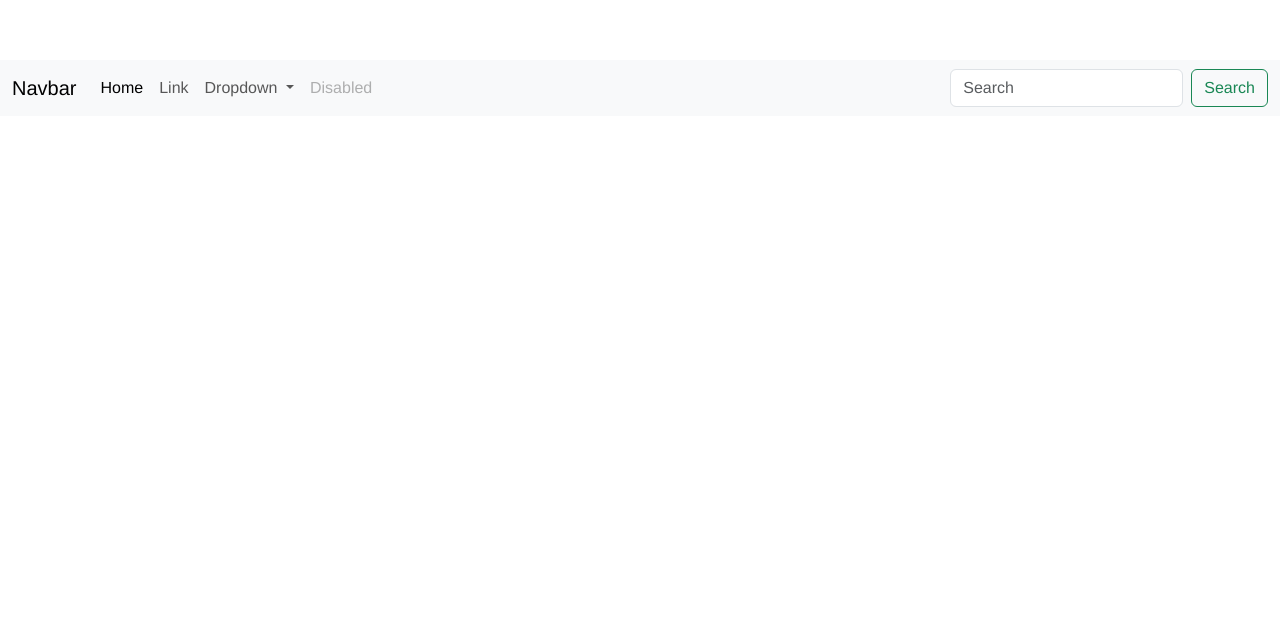
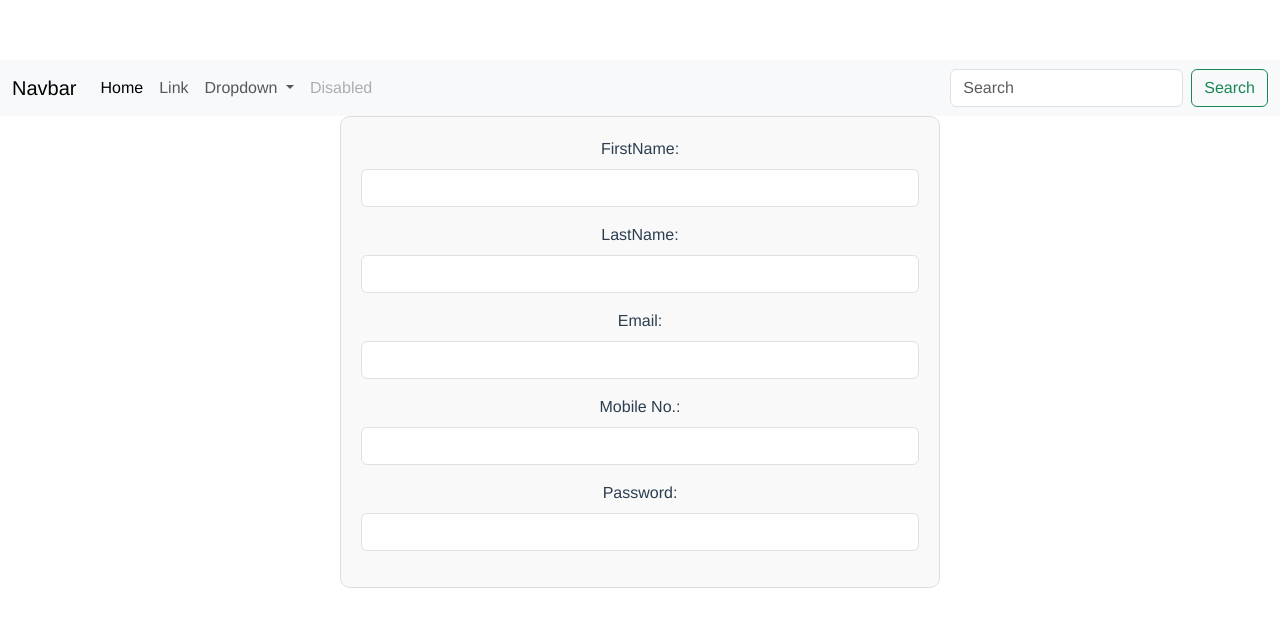
Before and after one commit to aayushtailang1911/AmazonClone-Frontent-Vue, a Vue app in the folder amazon-clone/: page /register in a window 1280 px wide. Shown: the top 626 px of the page. Built offline with nearby package versions, Linux system fonts and the light colour scheme.

Commit message:
addedRegistratrionFormBasicTemplate

```diff
--- a/amazon-clone/src/App.vue
+++ b/amazon-clone/src/App.vue
@@ -1,15 +1,19 @@
 <template>
+
   <navbar-component />
+ <router-view></router-view>
 
 </template>
 
 <script>
 import NavbarComponent from "./components/layout/NavbarComponent.vue";
+//import RegistrationForm from "./components/RegistrationForm.vue"
 
 export default {
   name: "App",
   components: {
-    NavbarComponent,
+    NavbarComponent
+
   },
 };
 </script>
--- /dev/null
+++ b/amazon-clone/src/components/RegistrationForm.vue
@@ -0,0 +1,112 @@
+<template>
+    <form @submit.prevent="toRegister" class="custom-form">
+       <div class="mb-3">
+        <label for="firstName" class="form-label">FirstName:</label>
+   <input type="text" class="form-control" id="firstName" v-model="user.firstName" required>
+</div>
+<div class="mb-3">
+        <label for="lastName" class="form-label">LastName:</label>
+   <input type="text" class="form-control" id="lasName" v-model="user.lasName" >
+</div>
+<div class="mb-3">
+        <label for="Email" class="form-label">Email:</label>
+   <input type="email" class="form-control" id="email" v-model="user.email" required>
+<p v-if="emailError" class="text-danger">{{ emailError }}</p>
+</div>
+<div class="mb-3">
+        <label for="mobileNum" class="form-label">Mobile No.:</label>
+   <input type="number" class="form-control" id="mobileInput" v-model="user.mobileNum" required>
+   <p class="text-danger"> {{ mobileError }}</p>
+</div>
+<div class="mb-3">
+        <label for="password" class="form-label">Password:</label>
+   <input type="password" class="form-control" id="password" v-model="user.password">
+</div>
+
+</form>
+
+</template>
+
+<script>
+export default {
+    data(){
+        return{
+    user:{
+        firstName:'',
+        lastName:'',
+        email:'',
+        mobileNum:'',
+        role:'',
+        password:''
+    },
+    mobileError:'',
+    emailError:''
+}
+},
+methods:{
+    validateMobileNumber(mobileNum){
+        const regex=/^\d{10}$/;
+        return regex.test(mobileNum);
+    },
+    validateEmail(email){
+        const regex=/^[^@]+@[^@]+\.[^@]+$/;
+        return regex.test(email);
+    },
+    async toRegister(){
+        this.mobileNum='';
+        this.emailError='';
+
+        if(!this.validateEmail(this.user.email)){
+            this.emailError='Use proper email format';
+            return;
+        }
+
+        if(!this.validateMobileNumber(this.user.mobileNum)){
+            this.mobileError='Mobile Number should be 10 digits';
+            return;
+        }
+
+        const formData=new FormData();
+
+        Object.keys(this.user).forEach(key=>{
+            formData.append(key,this.user[key]);
+        });
+
+
+
+    }
+
+
+}
+
+}
+</script>
+
+<style scoped>
+
+
+.custom-form {
+  border: 1px solid #ddd;
+  border-radius: 10px;
+  max-width: 600px; /* Adjust max-width as needed */
+  margin: auto; /* Center the form horizontally */
+  padding: 20px;
+  background-color: #f9f9f9;
+}
+
+.custom-form .btn {
+  margin-right: 10px; /* Add spacing between buttons */
+}
+
+@media (max-width: 576px) {
+  .custom-form {
+    max-width: 100%; /* Full width on small screens */
+    margin: 10px; /* Adjust margin for smaller screens */
+  }
+}
+
+.text-danger {
+  color: red; /* Style for error messages */
+}
+
+</style>
--- a/amazon-clone/src/router/index.js
+++ b/amazon-clone/src/router/index.js
@@ -1,6 +1,10 @@
+import RegistrationForm from "@/components/RegistrationForm.vue";
 import { createRouter, createWebHistory } from "vue-router";
 
-const routes = [{}, {}];
+const routes = [{
+  path:'/register',
+  component:RegistrationForm
+}, {}];
 
 const router = createRouter({
   history: createWebHistory(),
--- a/amazon-clone/src/store/index.js
+++ b/amazon-clone/src/store/index.js
@@ -3,6 +3,7 @@ import { createStore } from "vuex";
 const store = createStore(
     {
         state(){
+
             return{
 
             }
```
